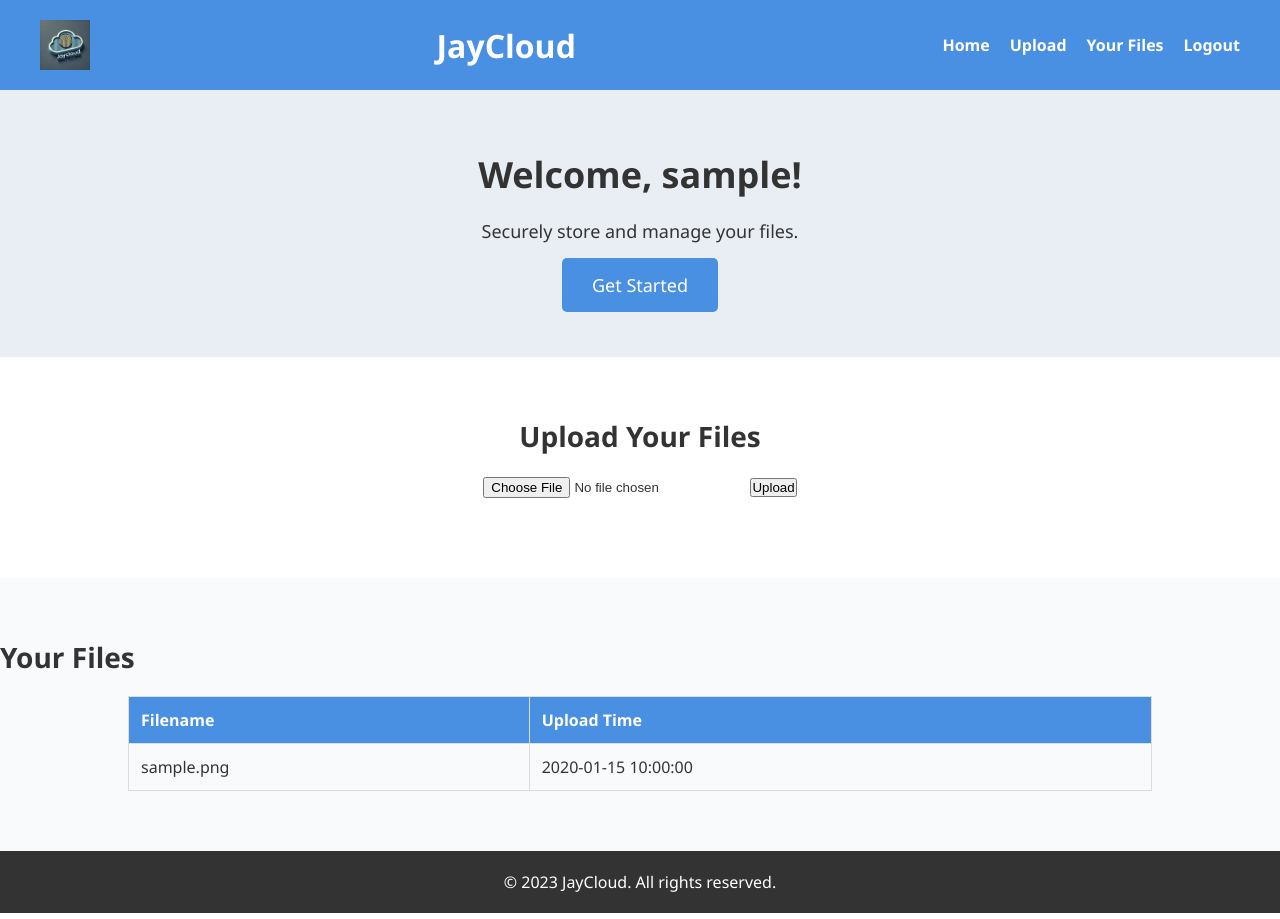
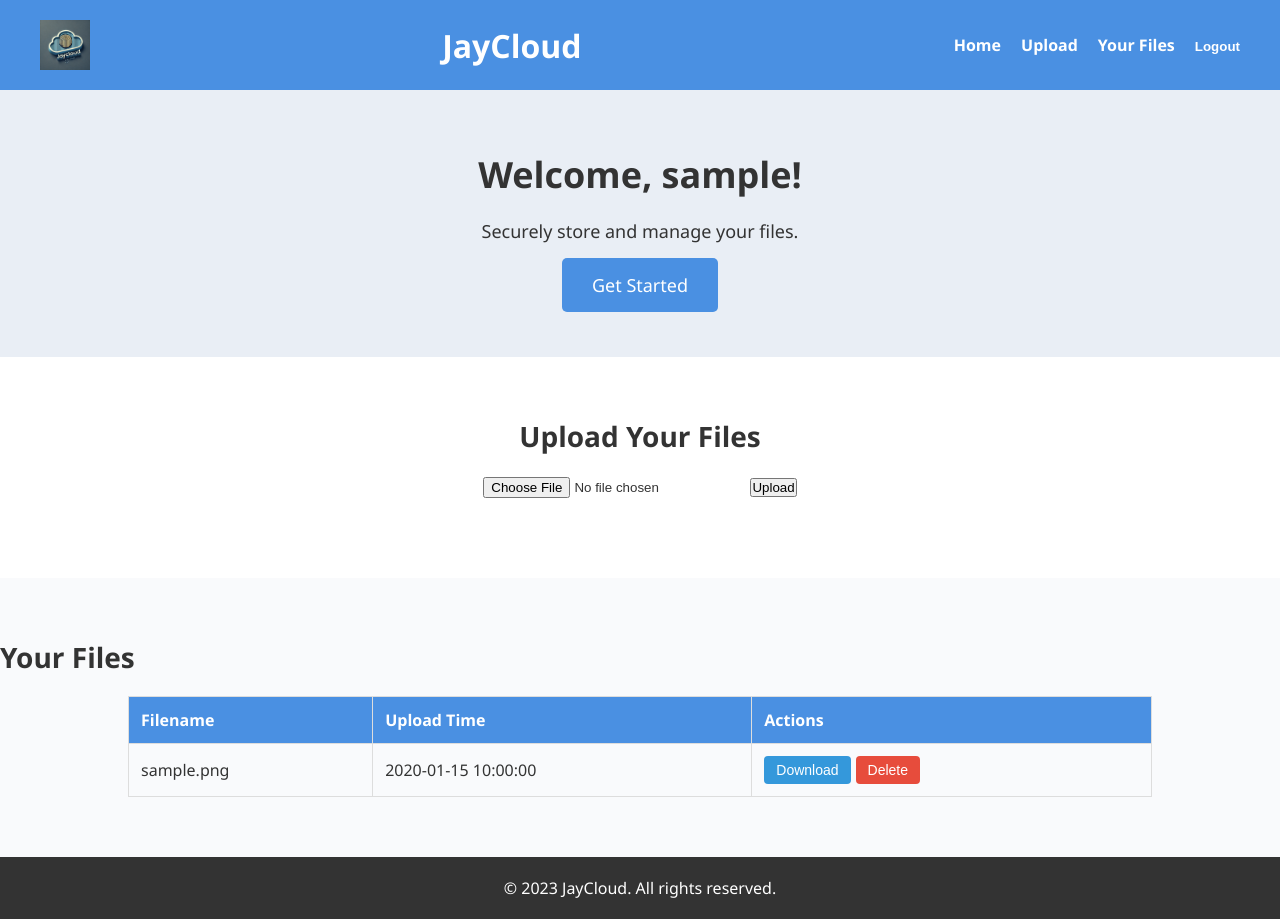
Before and after one commit to Momoyeyu/JayCloud, a Flask app: page /dashboard in a window 1280 px wide. Run offline with Flask 3, Linux system fonts and the light colour scheme; a user stored in the database is signed in; tables that the repository leaves empty hold one stand-in row (values such as "Sample post"); some libraries are stand-ins or nearby versions.

Commit message:
enable download and delete uploaded files

```diff
--- a/app.py
+++ b/app.py
@@ -1,7 +1,7 @@
-from flask import Flask, render_template, request, session, jsonify, redirect, url_for, flash
+from flask import Flask, render_template, request, session, jsonify, redirect, url_for, flash, send_file, abort
 from flask_sqlalchemy import SQLAlchemy
 from flask_login import LoginManager, login_user, login_required, logout_user, current_user, UserMixin
-from flask_migrate import Migrate  # Import Flask-Migrate
+from flask_wtf.csrf import CSRFProtect
 import os
 import hashlib
 import secrets
@@ -12,18 +12,20 @@ from Crypto.Hash import SHA256
 from Crypto import Random
 
 app = Flask(__name__)
-app.secret_key = 'momoyeyu'  # Replace with your actual secret key
+app.secret_key = 'your_secret_key'  # Replace with your actual secret key
 
 # Configure database
 app.config['SQLALCHEMY_DATABASE_URI'] = 'sqlite:///jaycloud.db'
 app.config['SQLALCHEMY_TRACK_MODIFICATIONS'] = False
 db = SQLAlchemy(app)
-migrate = Migrate(app, db)  # Initialize Flask-Migrate
 
 # Initialize Login Manager
 login_manager = LoginManager()
 login_manager.init_app(app)
 login_manager.login_view = 'login'
+
+# Initialize CSRF Protection
+csrf = CSRFProtect(app)
 
 # Configure upload folder
 UPLOAD_FOLDER = 'uploads'
@@ -33,7 +35,8 @@ if not os.path.exists(UPLOAD_FOLDER):
 # Allowed file extensions
 ALLOWED_EXTENSIONS = {
     'txt', 'pdf', 'png', 'jpg', 'jpeg', 'gif', 'webp',
-    'c', 'cpp', 'py', 'rb', 'go', 'kt', 'java', 'js', 'html', 'css', 'php', 'cs', 'swift', 'rs', 'ts', 'sh', 'bat'
+    'c', 'cpp', 'py', 'rb', 'go', 'kt', 'java', 'js', 'html', 'css',
+    'php', 'cs', 'swift', 'rs', 'ts', 'sh', 'bat'
 }
 
 def allowed_file(filename):
@@ -132,7 +135,7 @@ def login():
             return redirect(url_for('login'))
     return render_template('login.html')
 
-@app.route('/logout')
+@app.route('/logout', methods=['POST'])
 @login_required
 def logout():
     """User logout."""
@@ -140,6 +143,7 @@ def logout():
     flash('You have been logged out.')
     return redirect(url_for('index'))
 
+@csrf.exempt
 @app.route('/api/get_challenge', methods=['GET'])
 @login_required
 def get_challenge():
@@ -150,6 +154,7 @@ def get_challenge():
     challenge = generate_challenge()
     return jsonify({'challenge': challenge})
 
+@csrf.exempt
 @app.route('/api/upload', methods=['POST'])
 @login_required
 def upload_file():
@@ -200,11 +205,48 @@ def list_files():
     """
     files = File.query.filter_by(user_id=current_user.id).order_by(File.upload_time.desc()).all()
     files_data = [{
+        'id': file.id,
         'filename': file.filename,
         'file_hash': file.file_hash,
         'upload_time': file.upload_time.strftime('%Y-%m-%d %H:%M:%S')
     } for file in files]
     return jsonify({'status': 'success', 'files': files_data})
+
+@app.route('/download/<int:file_id>', methods=['GET'])
+@login_required
+def download_file(file_id):
+    """Allow users to download their files."""
+    file = File.query.filter_by(id=file_id, user_id=current_user.id).first()
+    if file:
+        file_path = os.path.join(UPLOAD_FOLDER, file.file_hash)
+        if os.path.exists(file_path):
+            # Decryption logic can be added here if necessary
+            return send_file(file_path, as_attachment=True, download_name=file.filename)
+        else:
+            abort(404)
+    else:
+        abort(403)  # Forbidden
+
+@csrf.exempt
+@app.route('/delete/<int:file_id>', methods=['POST'])
+@login_required
+def delete_file(file_id):
+    """Allow users to delete their files."""
+    file = File.query.filter_by(id=file_id, user_id=current_user.id).first()
+    if file:
+        file_path = os.path.join(UPLOAD_FOLDER, file.file_hash)
+        # Remove the file record from the database
+        db.session.delete(file)
+        db.session.commit()
+        # Check if other users are using the same file
+        other_users_with_file = File.query.filter_by(file_hash=file.file_hash).count()
+        if other_users_with_file == 0:
+            # No other users have this file, so we can delete it from storage
+            if os.path.exists(file_path):
+                os.remove(file_path)
+        return jsonify({'status': 'success', 'message': 'File deleted successfully!'})
+    else:
+        return jsonify({'status': 'error', 'message': 'File not found or access denied.'}), 403
 
 @app.route('/', methods=['GET'])
 def index():
--- a/requirements.txt
+++ b/requirements.txt
@@ -1,5 +1,6 @@
 flask
 flask_sqlalchemy
 flask_login
+flask_wtf
 werkzeug
 pycryptodome
--- a/static/css/styles.css
+++ b/static/css/styles.css
@@ -55,13 +55,16 @@ nav li {
     margin-left: 20px;
 }
 
-nav a {
+nav a, .logout-btn {
     color: #fff;
     text-decoration: none;
     font-weight: bold;
+    background: none;
+    border: none;
+    cursor: pointer;
 }
 
-nav a:hover {
+nav a:hover, .logout-btn:hover {
     text-decoration: underline;
 }
 
@@ -155,34 +158,36 @@ tr:hover {
     background-color: #ddd;
 }
 
-/* Footer styling */
-footer {
-    background-color: #333;
-    color: #fff;
-    padding: 20px 0;
-    text-align: center;
-    width: 100%;
+/* Action buttons in the files table */
+.action-btn {
+    margin-right: 5px;
+    padding: 6px 12px;
+    font-size: 14px;
+    cursor: pointer;
+    border: none;
+    border-radius: 4px;
 }
 
-/* Responsive styling */
-@media (max-width: 768px) {
-    header .container, .hero .container, .upload-section .container, .files-section .container {
-        flex-direction: column;
-        text-align: center;
+.action-btn:hover {
+    opacity: 0.8;
 }
 
-    nav ul {
-        flex-direction: column;
-        align-items: center;
+.delete-btn {
+    background-color: #e74c3c;
+    color: white;
 }
 
-    nav li {
-        margin: 10px 0;
+.delete-btn:hover {
+    background-color: #c0392b;
 }
 
-    table {
-        width: 100%;
+.download-btn {
+    background-color: #3498db;
+    color: white;
 }
+
+.download-btn:hover {
+    background-color: #2980b9;
 }
 
 /* Authentication forms */
--- a/static/js/script.js
+++ b/static/js/script.js
@@ -37,6 +37,10 @@ async function getChallenge() {
     return data.challenge;
 }
 
+function getCSRFToken() {
+    return document.querySelector('meta[name="csrf-token"]').getAttribute('content');
+}
+
 async function uploadFile() {
     const fileInput = document.getElementById('fileInput');
     const statusDiv = document.getElementById('status');
@@ -57,8 +61,13 @@ async function uploadFile() {
         formData.append('file', fileInput.files[0]);
         formData.append('nonce', nonce);
 
+        const csrfToken = getCSRFToken();
+
         const response = await fetch('/api/upload', {
             method: 'POST',
+            headers: {
+                'X-CSRFToken': csrfToken
+            },
             body: formData
         });
 
@@ -86,12 +95,53 @@ async function fetchFiles() {
         filesTableBody.innerHTML = '';  // Clear existing rows
         data.files.forEach(file => {
             const row = document.createElement('tr');
+
             const filenameCell = document.createElement('td');
             filenameCell.textContent = file.filename;
+
             const uploadTimeCell = document.createElement('td');
             uploadTimeCell.textContent = file.upload_time;
+
+            const actionsCell = document.createElement('td');
+
+            // Download button
+            const downloadBtn = document.createElement('button');
+            downloadBtn.textContent = 'Download';
+            downloadBtn.className = 'action-btn download-btn';
+            downloadBtn.addEventListener('click', () => {
+                window.location.href = `/download/${file.id}`;
+            });
+
+            // Delete button
+            const deleteBtn = document.createElement('button');
+            deleteBtn.textContent = 'Delete';
+            deleteBtn.className = 'action-btn delete-btn';
+            deleteBtn.addEventListener('click', async () => {
+                if (confirm('Are you sure you want to delete this file?')) {
+                    const csrfToken = getCSRFToken();
+                    const response = await fetch(`/delete/${file.id}`, {
+                        method: 'POST',
+                        headers: {
+                            'X-CSRFToken': csrfToken
+                        }
+                    });
+                    const result = await response.json();
+                    if (response.ok) {
+                        alert(result.message);
+                        fetchFiles();  // Refresh the file list
+                    } else {
+                        alert(`Error: ${result.message}`);
+                    }
+                }
+            });
+
+            actionsCell.appendChild(downloadBtn);
+            actionsCell.appendChild(deleteBtn);
+
             row.appendChild(filenameCell);
             row.appendChild(uploadTimeCell);
+            row.appendChild(actionsCell);
+
             filesTableBody.appendChild(row);
         });
     }
--- a/templates/home.html
+++ b/templates/home.html
@@ -2,6 +2,7 @@
 <html lang="en">
 <head>
     <meta charset="UTF-8">
+    <meta name="csrf-token" content="{{ csrf_token() }}">
     <title>Welcome to JayCloud</title>
     <link rel="stylesheet" href="{{ url_for('static', filename='css/styles.css') }}">
     <link rel="icon" href="{{ url_for('static', filename='images/logo.webp') }}">
--- a/templates/index.html
+++ b/templates/index.html
@@ -2,6 +2,7 @@
 <html lang="en">
 <head>
     <meta charset="UTF-8">
+    <meta name="csrf-token" content="{{ csrf_token() }}">
     <title>JayCloud - Dashboard</title>
     <link rel="stylesheet" href="{{ url_for('static', filename='css/styles.css') }}">
     <link rel="icon" href="{{ url_for('static', filename='images/logo.webp') }}">
@@ -16,7 +17,12 @@
                     <li><a href="{{ url_for('dashboard') }}">Home</a></li>
                     <li><a href="#upload-section">Upload</a></li>
                     <li><a href="#files-section">Your Files</a></li>
-                    <li><a href="{{ url_for('logout') }}">Logout</a></li>
+                    <li>
+                        <form action="{{ url_for('logout') }}" method="post" style="display: inline;">
+                            <input type="hidden" name="csrf_token" value="{{ csrf_token() }}">
+                            <button type="submit" class="logout-btn">Logout</button>
+                        </form>
+                    </li>
                 </ul>
             </nav>
         </div>
@@ -51,6 +57,7 @@
                         <tr>
                             <th>Filename</th>
                             <th>Upload Time</th>
+                            <th>Actions</th>
                         </tr>
                     </thead>
                     <tbody>
--- a/templates/login.html
+++ b/templates/login.html
@@ -18,6 +18,8 @@
             {% endif %}
         {% endwith %}
         <form action="{{ url_for('login') }}" method="post">
+            <!-- Replace csrf_field() with the input field -->
+            <input type="hidden" name="csrf_token" value="{{ csrf_token() }}">
             <input type="text" name="username" placeholder="Username" required autofocus>
             <input type="password" name="password" placeholder="Password" required>
             <button type="submit">Login</button>
--- a/templates/register.html
+++ b/templates/register.html
@@ -18,6 +18,8 @@
             {% endif %}
         {% endwith %}
         <form action="{{ url_for('register') }}" method="post">
+            <!-- Replace csrf_field() with the input field -->
+            <input type="hidden" name="csrf_token" value="{{ csrf_token() }}">
             <input type="text" name="username" placeholder="Username" required autofocus>
             <input type="password" name="password" placeholder="Password" required>
             <button type="submit">Register</button>
```
Also changed, not shown: other parts of static/css/styles.css (+19 -34 lines). Lines whose indentation alone changed are shown as unchanged.
